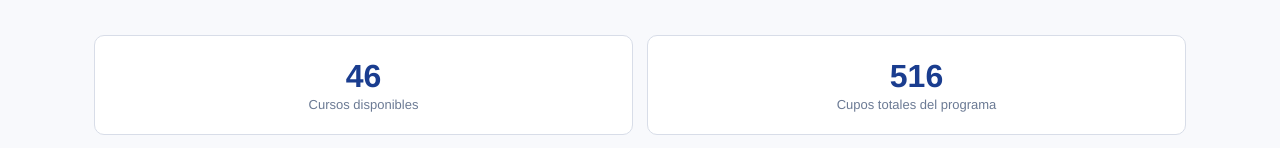
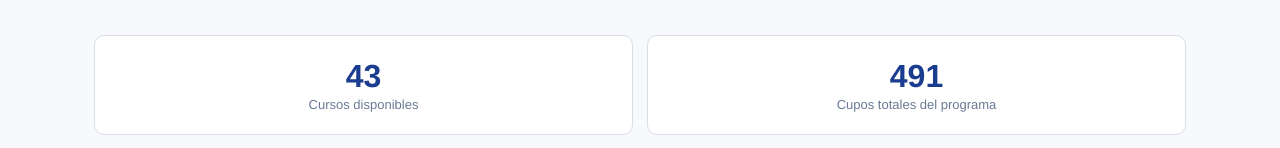
Before and after one commit to rmartinezrfen/ven-a-clases-fen, a React (Vite) app: page / in a window 1280 px wide. Shown: the part 744-892 px from the top of the page. Built offline with nearby package versions, Linux system fonts and the light colour scheme.

Commit message:
Update App.jsx

```diff
--- a/App.jsx
+++ b/App.jsx
@@ -13,7 +13,7 @@ const DIAS_CORTE = 2;
 const ADMIN_PASS = "fenuchile2026"; // Contraseña del admin — cámbiala cuando publiques
 
 // Fechas excluidas (feriados, recesos, etc.) — formato "YYYY-MM-DD"
-const FECHAS_EXCLUIDAS = [];
+const FECHAS_EXCLUIDAS = ["2026-05-27"]; // 27 mayo reservado para colegio
 
 // ============================================
 // GOOGLE APPS SCRIPT URL — Pegar aquí la URL del paso 9 de la guía
@@ -43,7 +43,6 @@ const CURSOS_DEF = [
   { id:"C18", nombre:"Introducción a la Macroeconomía", profesor:"Eugenia Andreasen", emailProf:"", sala:"P-308", dias:[2, 4], hora:"10:50 – 12:20", descripcion:"Se ve en mayor profundidad datos de cuentas nacionales, fiscales, monetarios; crecimiento y PIB, comportamiento de consumidores, gobierno e inversión; equilibrio de largo plazo (economía abierta, cerrada y sus variantes), modelos de mercados de bienes y dinero, entre otros.", cuposPorFecha:1 },
   { id:"C19", nombre:"Introducción a la Economía", profesor:"Fabian Duarte V.", emailProf:"", sala:"P-307", dias:[1, 3], hora:"12:20 – 13:50", descripcion:"El objetivo del curso es entregar una visión general de la economía como disciplina, introduciendo a los estudiantes en los principales conceptos, problemas y herramientas de análisis económico. La asignatura revisa nociones fundamentales vinculadas a la asignación de recursos, funcionamiento de los mercados, comportamiento de los agentes económicos y el rol del Estado, permitiendo una primera aproximación al razonamiento económico.", cuposPorFecha:3 },
   { id:"C20", nombre:"Métodos Matemáticos I", profesor:"Fabian Duarte V.", emailProf:"", sala:"P-207", dias:[2, 4], hora:"10:50 – 12:20", descripcion:"En este curso se estudian los primeros lineamientos matemáticos útiles para las asignaturas de la carrera, se estudia lógica y conjuntos, funciones, sumatoria y productoria. También la aplicación de técnicas que permiten el cálculo de estas materias.", cuposPorFecha:3 },
-  { id:"C21", nombre:"Programación para Analítica de Datos", profesor:"Felix Lizama", emailProf:"", sala:"H-002A", dias:[2, 4], hora:"12:20 – 13:50", descripcion:"Este curso busca introducir a los estudiantes en los fundamentos de la programación aplicada al análisis de datos, entregando herramientas para manipular, procesar, explorar y analizar información de manera eficiente. La asignatura aborda conceptos básicos de programación, estructuras de datos, automatización de tareas y uso de lenguajes orientados a la analítica, con énfasis en su aplicación a problemas reales de gestión, negocios y economía.", cuposPorFecha:3 },
   { id:"C23", nombre:"Comunicación", profesor:"Gabriela Valenzuela", emailProf:"", sala:"H-304", dias:[3], hora:"10:50 – 12:20", descripcion:"El propósito del curso es desarrollar en los estudiantes habilidades de comunicación oral y escrita aplicadas al contexto académico y profesional, fortaleciendo la capacidad de argumentar, exponer ideas y transmitir información de manera clara, coherente y efectiva. La asignatura considera la elaboración de presentaciones, informes, análisis y otras instancias comunicativas relevantes para el desempeño en organizaciones y en espacios de interacción profesional.", cuposPorFecha:3 },
   { id:"C24", nombre:"Comunicación", profesor:"Gabriela Valenzuela", emailProf:"", sala:"H-304", dias:[3], hora:"12:20 – 13:50", descripcion:"El propósito del curso es desarrollar en los estudiantes habilidades de comunicación oral y escrita aplicadas al contexto académico y profesional, fortaleciendo la capacidad de argumentar, exponer ideas y transmitir información de manera clara, coherente y efectiva. La asignatura considera la elaboración de presentaciones, informes, análisis y otras instancias comunicativas relevantes para el desempeño en organizaciones y en espacios de interacción profesional.", cuposPorFecha:3 },
   { id:"C25", nombre:"Introducción al Marketing", profesor:"Gonzalo Pardo", emailProf:"", sala:"H-004", dias:[2, 4], hora:"09:20 – 10:50", descripcion:"El curso se centra en introducir el conocimiento y la aplicación de los principales conceptos y herramientas de marketing que son utilizados por las empresas. El foco principal del curso se centra en el consumidor y en la creación de valor como base fundamental para el desarrollo de estrategias y tácticas de marketing. Se revisa acciones de marketing que se puedan desarrollar de forma efectiva para que sirvan a las empresas en su objetivo de generar valor con sus productos (servicios, ideas, etc.).", cuposPorFecha:1 },
@@ -52,7 +51,6 @@ const CURSOS_DEF = [
   { id:"C28", nombre:"Métodos Matemáticos I", profesor:"Humberto Cipriano", emailProf:"", sala:"P-309", dias:[1, 3], hora:"09:20 – 10:50", descripcion:"En este curso se estudian los primeros lineamientos matemáticos útiles para las asignaturas de la carrera, se estudia lógica y conjuntos, funciones, sumatoria y productoria. También la aplicación de técnicas que permiten el cálculo de estas materias.", cuposPorFecha:2 },
   { id:"C29", nombre:"Gestión y Empresa", profesor:"Ignacio Pavez B.", emailProf:"", sala:"P-311", dias:[2, 4], hora:"09:20 – 10:50", descripcion:"El curso busca introducir a los estudiantes en la comprensión de la empresa como organización económica y social, revisando sus principales áreas funcionales, objetivos, procesos y relación con el entorno. La asignatura aborda conceptos básicos de gestión, estrategia, organización y toma de decisiones, permitiendo entender cómo operan las empresas y cuáles son los desafíos más relevantes en su administración.", cuposPorFecha:3 },
   { id:"C30", nombre:"Introducción a la Macroeconomía", profesor:"Marco Corrales P., Alejandro Micco A.", emailProf:"", sala:"P-309", dias:[1, 3], hora:"13:50 – 15:20", descripcion:"Se ve en mayor profundidad datos de cuentas nacionales, fiscales, monetarios; crecimiento y PIB, comportamiento de consumidores, gobierno e inversión; equilibrio de largo plazo (economía abierta, cerrada y sus variantes), modelos de mercados de bienes y dinero, entre otros.", cuposPorFecha:1 },
-  { id:"C31", nombre:"Introducción a las Finanzas", profesor:"Mauricio Jara B.", emailProf:"", sala:"H-004", dias:[1, 3], hora:"09:20 – 10:50", descripcion:"Este curso tiene como objetivo introducir a los estudiantes sobre elementos teóricos de los mercados de capitales y análisis financiero, utilizando para esta asignatura distintos elementos de las matemáticas financieras que ayuden a la toma de decisiones tanto para personas como para organizaciones.", cuposPorFecha:1 },
   { id:"C32", nombre:"Introducción a la Economía", profesor:"Nathaly Rivera C.", emailProf:"", sala:"P-307", dias:[2, 4], hora:"12:20 – 13:50", descripcion:"El objetivo del curso es entregar una visión general de la economía como disciplina, introduciendo a los estudiantes en los principales conceptos, problemas y herramientas de análisis económico. La asignatura revisa nociones fundamentales vinculadas a la asignación de recursos, funcionamiento de los mercados, comportamiento de los agentes económicos y el rol del Estado, permitiendo una primera aproximación al razonamiento económico.", cuposPorFecha:3 },
   { id:"C33", nombre:"Introducción a la Economía", profesor:"Nathaly Rivera C.", emailProf:"", sala:"P-311", dias:[1, 3], hora:"12:20 – 13:50", descripcion:"El objetivo del curso es entregar una visión general de la economía como disciplina, introduciendo a los estudiantes en los principales conceptos, problemas y herramientas de análisis económico. La asignatura revisa nociones fundamentales vinculadas a la asignación de recursos, funcionamiento de los mercados, comportamiento de los agentes económicos y el rol del Estado, permitiendo una primera aproximación al razonamiento económico.", cuposPorFecha:3 },
   { id:"C34", nombre:"Economía Aplicada", profesor:"Oscar Landerretche M.", emailProf:"", sala:"P-208", dias:[2, 4], hora:"12:20 – 13:50", descripcion:"El objetivo del curso es presentar a los alumnos materias avanzadas en microeconomía que constituyen la mayoría de los problemas que forman parte de la discusión política y pública contemporánea; esto es: externalidades, bienes públicos, teoría de juegos y economía de la información.", cuposPorFecha:3 },
@@ -66,7 +64,6 @@ const CURSOS_DEF = [
   { id:"C42", nombre:"Gestión y Empresa", profesor:"Roberto Carvalho", emailProf:"", sala:"P-308", dias:[1, 3], hora:"09:20 – 10:50", descripcion:"El curso busca introducir a los estudiantes en la comprensión de la empresa como organización económica y social, revisando sus principales áreas funcionales, objetivos, procesos y relación con el entorno. La asignatura aborda conceptos básicos de gestión, estrategia, organización y toma de decisiones, permitiendo entender cómo operan las empresas y cuáles son los desafíos más relevantes en su administración.", cuposPorFecha:3 },
   { id:"C43", nombre:"Introducción a la Gestión De Personas", profesor:"Roberto Carvalho", emailProf:"", sala:"H-306", dias:[2, 4], hora:"12:20 – 13:50", descripcion:"Este curso tiene como propósito identificar y comprender fenómenos sociales y humanos presentes en el ámbito del trabajo y las organizaciones, así como del efecto que tienen las prácticas de gestión de personas y los procesos de cambio implementados por las organizaciones en las personas, la organización y la sociedad. La asignatura aborda aspectos fundamentales de la gestión de personas (reclutamiento y selección, capacitación, compensaciones, etc.) para la formación profesional en Management dejando para otros cursos la profundización avanzada en esas y otras materias.", cuposPorFecha:1 },
   { id:"C44", nombre:"Introducción a la Gestión De Personas", profesor:"Roberto Carvalho", emailProf:"", sala:"H-306", dias:[1, 3], hora:"10:50 – 12:20", descripcion:"Este curso tiene como propósito identificar y comprender fenómenos sociales y humanos presentes en el ámbito del trabajo y las organizaciones, así como del efecto que tienen las prácticas de gestión de personas y los procesos de cambio implementados por las organizaciones en las personas, la organización y la sociedad. La asignatura aborda aspectos fundamentales de la gestión de personas (reclutamiento y selección, capacitación, compensaciones, etc.) para la formación profesional en Management dejando para otros cursos la profundización avanzada en esas y otras materias.", cuposPorFecha:1 },
-  { id:"C45", nombre:"Introducción al Marketing", profesor:"Rodrigo Uribe", emailProf:"", sala:"H-105", dias:[1, 3], hora:"09:20 – 10:50", descripcion:"El curso se centra en introducir el conocimiento y la aplicación de los principales conceptos y herramientas de marketing que son utilizados por las empresas. El foco principal del curso se centra en el consumidor y en la creación de valor como base fundamental para el desarrollo de estrategias y tácticas de marketing. Se revisa acciones de marketing que se puedan desarrollar de forma efectiva para que sirvan a las empresas en su objetivo de generar valor con sus productos (servicios, ideas, etc.).", cuposPorFecha:1 },
   { id:"C46", nombre:"Business Intelligence", profesor:"Sebastián Maldonado", emailProf:"", sala:"H-305", dias:[2, 4], hora:"10:50 – 12:20", descripcion:"El curso tiene como objetivo introducir a los estudiantes en el uso de herramientas y metodologías de Business Intelligence para la recopilación, organización, análisis y visualización de datos, apoyando la toma de decisiones en las organizaciones. La asignatura aborda conceptos fundamentales relacionados con el manejo de información, construcción de reportes, indicadores de gestión y generación de conocimiento útil a partir de datos provenientes de distintas fuentes.", cuposPorFecha:3 },
   { id:"C47", nombre:"Programación para Analítica de Datos", profesor:"FELIPE SIMON", emailProf:"", sala:"H-101", dias:[2, 4], hora:"12:20 – 13:50", descripcion:"Este curso busca introducir a los estudiantes en los fundamentos de la programación aplicada al análisis de datos, entregando herramientas para manipular, procesar, explorar y analizar información de manera eficiente. La asignatura aborda conceptos básicos de programación, estructuras de datos, automatización de tareas y uso de lenguajes orientados a la analítica, con énfasis en su aplicación a problemas reales de gestión, negocios y economía.", cuposPorFecha:1 },
 ];
```
